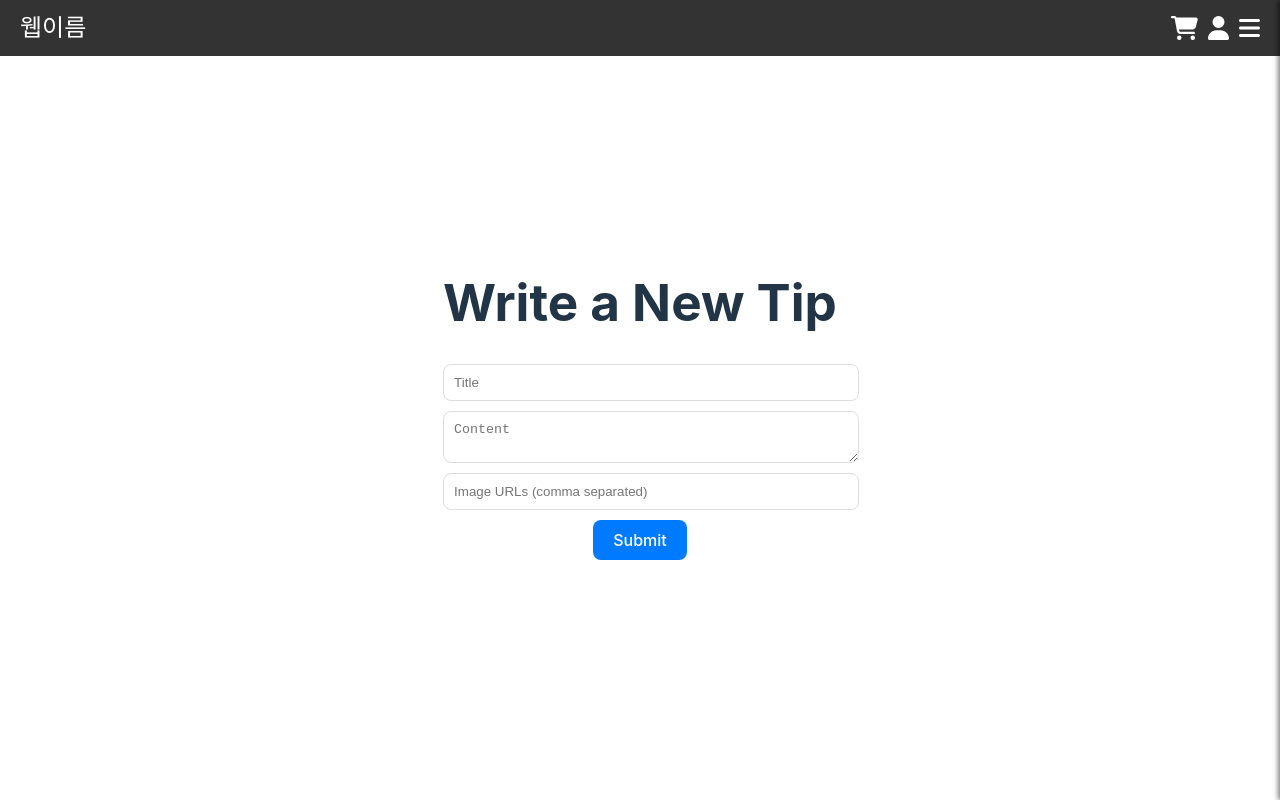
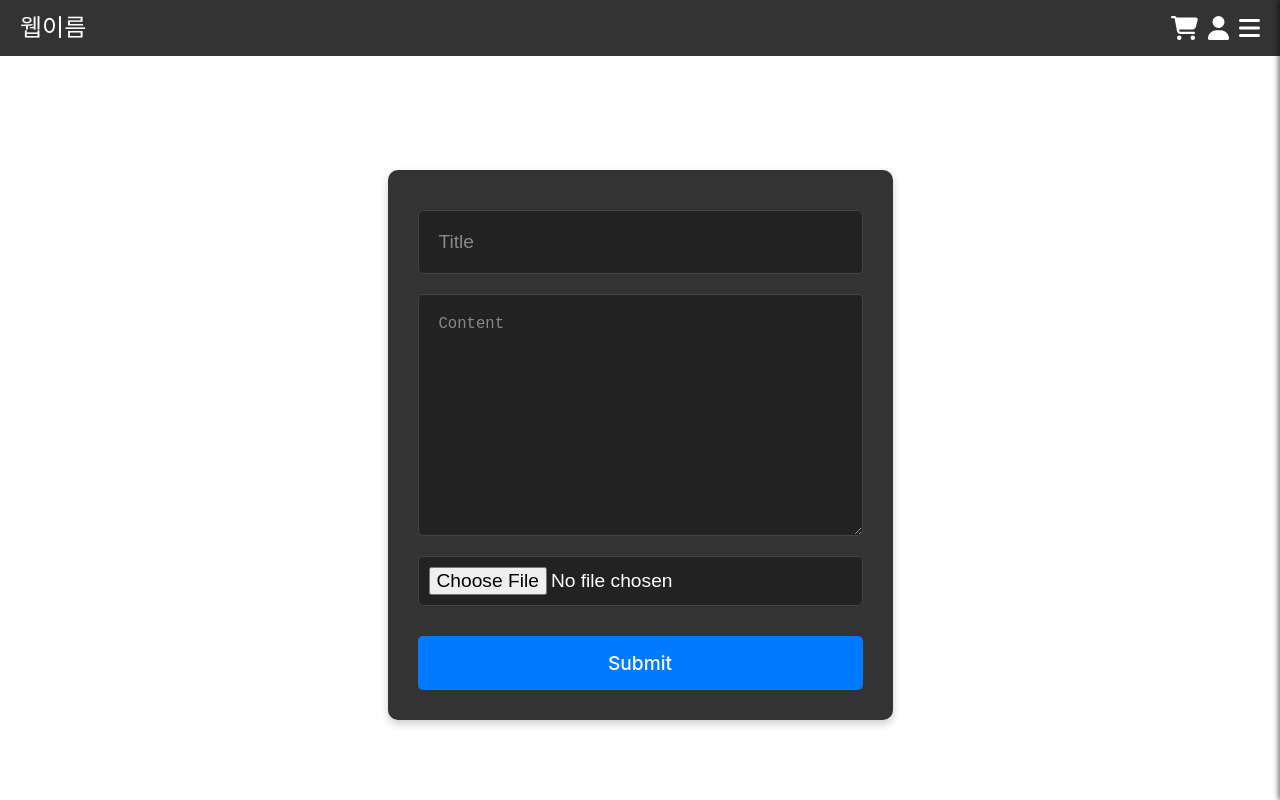
Before and after one commit to alsrb595/madcamp_week3_front, a React (Vite) app: page /posttip in a window 1280 px wide. Built offline with nearby package versions, Linux system fonts and the light colour scheme.

Commit message:
파일 선택

```diff
--- a/package.json
+++ b/package.json
@@ -11,12 +11,13 @@
   },
   "dependencies": {
     "@fortawesome/fontawesome-free": "^6.5.2",
-    "@fortawesome/free-solid-svg-icons": "^6.5.2",
+    "@fortawesome/fontawesome-svg-core": "^6.6.0",
+    "@fortawesome/free-solid-svg-icons": "^6.6.0",
     "@fortawesome/react-fontawesome": "^0.2.2",
     "axios": "^1.7.2",
     "react": "^18.3.1",
     "react-dom": "^18.3.1",
-    "react-router-dom": "^6.24.1"
+    "react-router-dom": "^6.25.0"
   },
   "devDependencies": {
     "@types/react": "^18.3.3",
--- a/src/pages/PostTipPage.css
+++ b/src/pages/PostTipPage.css
@@ -1,22 +1,66 @@
 .post-tip-page {
+  display: flex;
+  flex-direction: column;
+  align-items: center;
   padding: 20px;
+  color: #fff;
+}
+
+.post-tip-page h1 {
+  margin-bottom: 20px;
+  font-size: 2.5em;
+  font-weight: bold;
+}
+
+.post-tip-page form {
+  display: flex;
+  flex-direction: column;
+  width: 100%;
+  max-width: 600px;
+  background-color: #333;
+  padding: 30px;
+  border-radius: 10px;
+  box-shadow: 0 4px 8px rgba(0, 0, 0, 0.2);
 }
 
 .post-tip-page input,
 .post-tip-page textarea {
-    display: block;
-    width: 100%;
-    margin-bottom: 10px;
-    padding: 10px;
-    border: 1px solid #ddd;
-    border-radius: 8px;
+  background-color: #222;
+  color: white;
+  border: 1px solid #444;
+  padding: 20px; /* 패딩을 키워서 입력 필드 크기를 늘림 */
+  margin: 10px 0;
+  border-radius: 5px;
+  font-size: 1.2em; /* 폰트 크기를 키움 */
+}
+
+.post-tip-page input::placeholder,
+.post-tip-page textarea::placeholder {
+  color: #888;
+}
+
+.post-tip-page input[type="file"] {
+  padding: 10px; /* 파일 입력 필드 패딩을 키움 */
+  font-size: 1.2em; /* 폰트 크기를 키움 */
+}
+
+.post-tip-page textarea {
+  height: 200px; /* 텍스트 영역의 높이를 늘림 */
 }
 
 .post-tip-page button {
-    padding: 10px 20px;
-    border: none;
-    border-radius: 8px;
   background-color: #007bff;
   color: white;
+  padding: 15px 20px;
+  border: none;
+  border-radius: 5px;
   cursor: pointer;
+  transition: background-color 0.3s ease, transform 0.3s ease;
+  font-size: 1.2em; /* 버튼의 폰트 크기를 키움 */
+  margin-top: 20px;
 }
+
+.post-tip-page button:hover {
+  background-color: #0056b3;
+  transform: scale(1.05);
+}
--- a/src/pages/PostTipPage.tsx
+++ b/src/pages/PostTipPage.tsx
@@ -1,46 +1,47 @@
-// src/pages/PostTipPage.tsx
-import { useState } from 'react';
+import React, { useState } from 'react';
+import axios from 'axios';
 import { useNavigate } from 'react-router-dom';
-import axios from 'axios';
 import './PostTipPage.css';
 
-function PostTipPage() {
+const PostTipPage: React.FC = () => {
   const [title, setTitle] = useState('');
   const [content, setContent] = useState('');
-  const [urls, setUrls] = useState('');
+  const [file, setFile] = useState<File | null>(null);
   const navigate = useNavigate();
 
-  const handleSubmit = async () => {
-    const newPost = {
-      post_id: Date.now(),
-      displayName: 'Current User', // 예시로 사용. 실제로는 인증된 사용자의 이름을 사용해야 함
-      post_by: 'current.user@example.com', // 예시로 사용. 실제로는 인증된 사용자의 이메일을 사용해야 함
-      title,
-      content,
-      urls: urls.split(','),
-      created_at: new Date().toISOString()
+  const handleFileChange = (e: React.ChangeEvent<HTMLInputElement>) => {
+    if (e.target.files) {
+      setFile(e.target.files[0]);
+    }
   };
 
+  const handleSubmit = async (e: React.FormEvent) => {
+    e.preventDefault();
+
+    const formData = new FormData();
+    formData.append('title', title);
+    formData.append('content', content);
+    if (file) {
+      formData.append('file', file);
+    }
+
     try {
-      const response = await axios.get('/src/assets/jsons/posts.json');
-      const posts = response.data;
-      posts.push(newPost);
-
-      // JSON 파일에 새 게시물을 추가 (이 부분은 실제로는 서버에서 처리되어야 합니다)
-      await axios.put('/src/assets/jsons/posts.json', posts);
-
-      setTitle('');
-      setContent('');
-      setUrls('');
-      navigate('/photo-tips');
+      const response = await axios.post('http://localhost:3000/upload', formData, {
+        headers: {
+          'Content-Type': 'multipart/form-data',
+        },
+      });
+      console.log('Post submitted successfully:', response.data);
+      navigate('/');
     } catch (error) {
-      console.error('Error saving the post:', error);
+      console.error('Error submitting post:', error);
     }
   };
 
   return (
     <div className="post-tip-page">
       <h1>Write a New Tip</h1>
+      <form onSubmit={handleSubmit}>
         <input
           type="text"
           placeholder="Title"
@@ -53,14 +54,13 @@ function PostTipPage() {
           onChange={(e) => setContent(e.target.value)}
         />
         <input
-        type="text"
-        placeholder="Image URLs (comma separated)"
-        value={urls}
-        onChange={(e) => setUrls(e.target.value)}
+          type="file"
+          onChange={handleFileChange}
         />
-      <button onClick={handleSubmit}>Submit</button>
+        <button type="submit">Submit</button>
+      </form>
     </div>
   );
-}
+};
 
 export default PostTipPage;
--- a/src/pages/TipPage.tsx
+++ b/src/pages/TipPage.tsx
@@ -1,4 +1,4 @@
-import { useState, useEffect } from 'react';
+import React, { useState, useEffect } from 'react';
 import axios from 'axios';
 import { useNavigate } from 'react-router-dom';
 import { FontAwesomeIcon } from '@fortawesome/react-fontawesome';
@@ -15,7 +15,7 @@ interface Post {
   created_at: string;
 }
 
-function TipPage() {
+const TipPage: React.FC = () => {
   const [posts, setPosts] = useState<Post[]>([]);
   const navigate = useNavigate();
 
@@ -45,6 +45,6 @@ function TipPage() {
       </button>
     </div>
   );
-}
+};
 
 export default TipPage;
```
Also changed, not shown: src/App.tsx (+14 -20 lines), 1 other file (tests, documents, lock files or other folders). Lines whose indentation alone changed are shown as unchanged.
